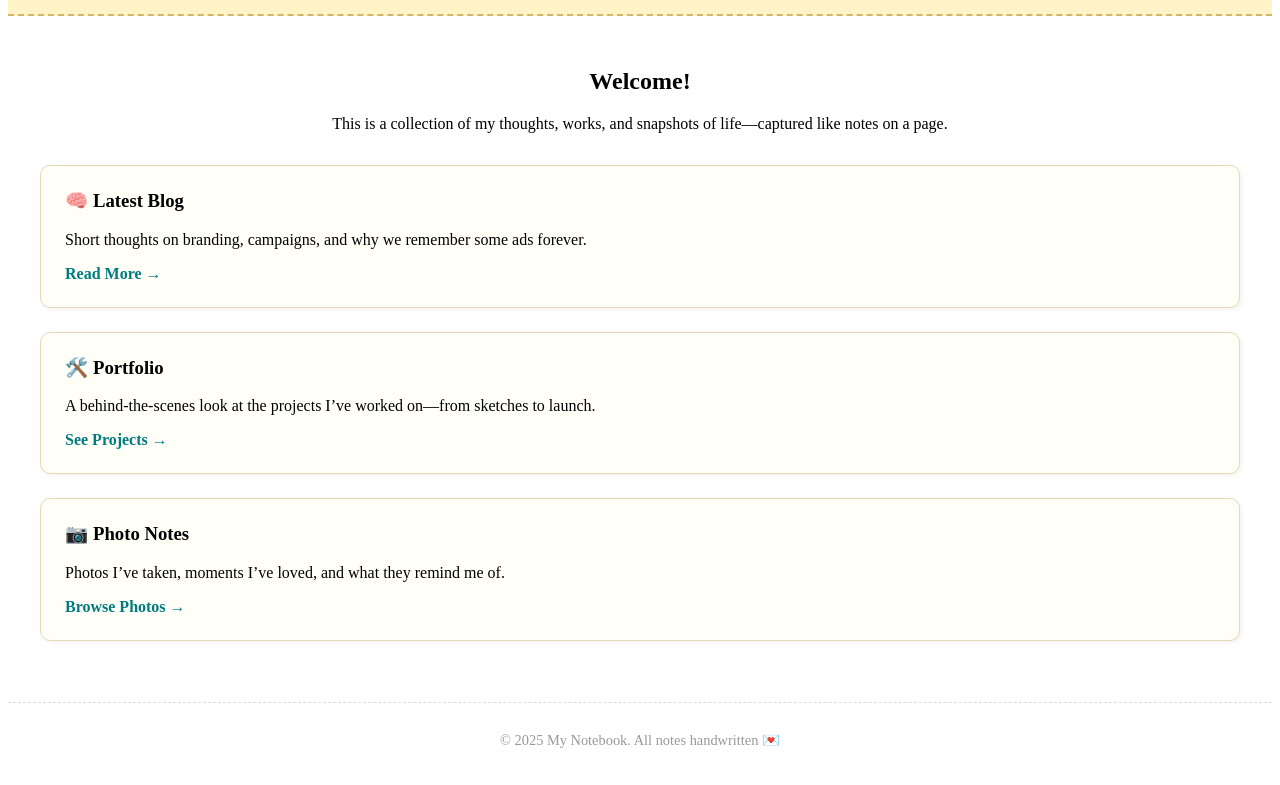
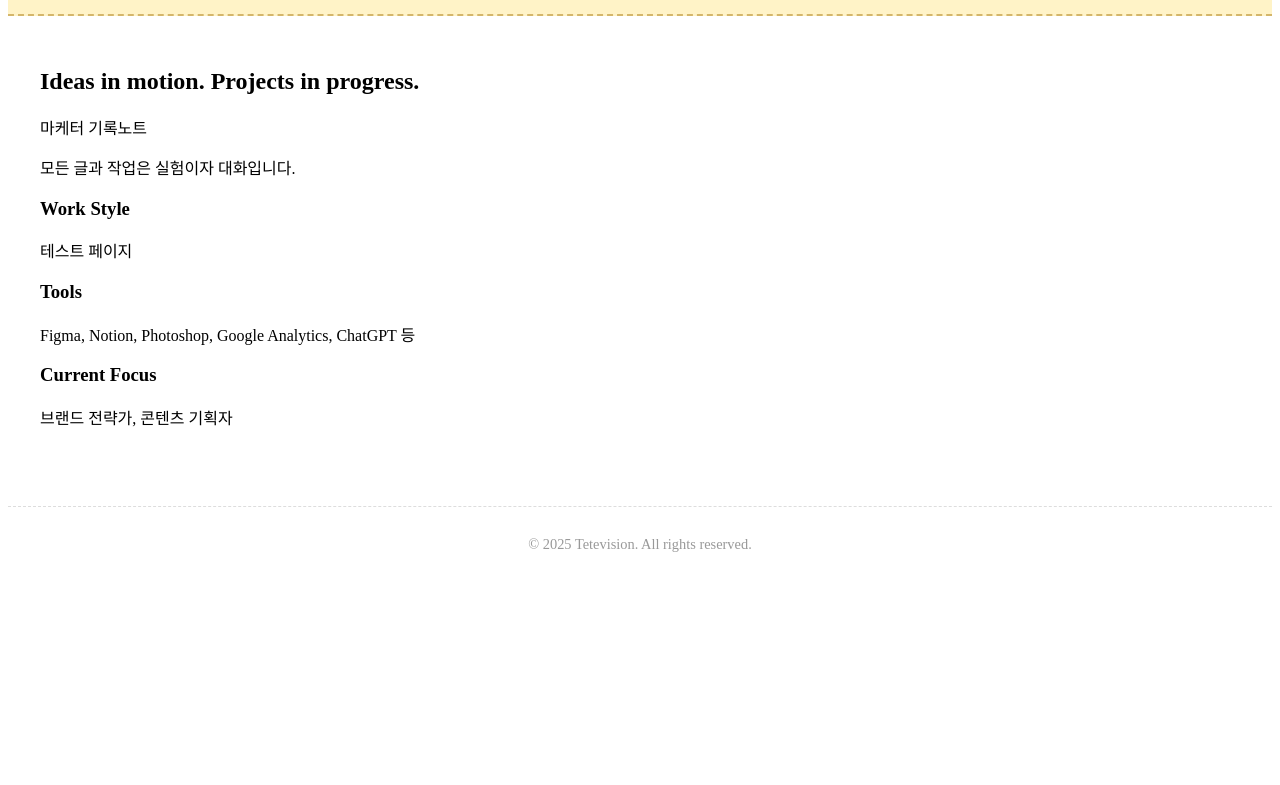
Before and after one commit to tetevision/notebook, a plain HTML site: page index.html in a window 1280 px wide. Shown: the part 95-880 px from the top of the page. After the commit the page ends 800 px from the top, so only its background shows below. Drawn offline with Linux system fonts and the light colour scheme; a web font is replaced by a local one.

Commit message:
Update index.html

```diff
--- a/index.html
+++ b/index.html
@@ -1,16 +1,15 @@
-<!-- index.html -->
-<!DOCTYPE html>
-<html lang="en">
+<html lang="ko">
 <head>
   <meta charset="UTF-8" />
   <meta name="viewport" content="width=device-width, initial-scale=1.0" />
-  <title>My Notebook</title>
+  <title>About | My Notebook</title>
   <link rel="stylesheet" href="style.css" />
   <link rel="stylesheet" href="//spoqa.github.io/spoqa-han-sans/css/SpoqaHanSansNeo.css">
 </head>
 <body>
+  <div class="container">
     <header>
-    <h1>📓 My Open Notebook</h1>
+      <h1>About Me</h1>
       <nav>
         <a href="index.html">Home</a>
         <a href="blog.html">Blog</a>
@@ -18,31 +17,40 @@
         <a href="photo.html">Photos</a>
       </nav>
     </header>
+
     <main>
-    <section class="welcome">
-      <h2>Welcome!</h2>
-      <p>This is a collection of my thoughts, works, and snapshots of life—captured like notes on a page.</p>
+      <section class="hero">
+        <h2>Ideas in motion. Projects in progress.</h2>
       </section>
-    <section class="preview">
-      <div class="card">
-        <h3>🧠 Latest Blog</h3>
-        <p>Short thoughts on branding, campaigns, and why we remember some ads forever.</p>
-        <a href="blog.html">Read More →</a>
+
+      <section class="about-text">
+        <p>
+          마케터 기록노트
+        </p>
+        <p>
+          모든 글과 작업은 실험이자 대화입니다.
+        </p>
+      </section>
+
+      <section class="about-grid">
+        <div class="grid-item">
+          <h3>Work Style</h3>
+          <p>테스트 페이지</p>
         </div>
-      <div class="card">
-        <h3>🛠️ Portfolio</h3>
-        <p>A behind-the-scenes look at the projects I’ve worked on—from sketches to launch.</p>
-        <a href="portfolio.html">See Projects →</a>
+        <div class="grid-item">
+          <h3>Tools</h3>
+          <p>Figma, Notion, Photoshop, Google Analytics, ChatGPT 등</p>
         </div>
-      <div class="card">
-        <h3>📷 Photo Notes</h3>
-        <p>Photos I’ve taken, moments I’ve loved, and what they remind me of.</p>
-        <a href="photo.html">Browse Photos →</a>
+        <div class="grid-item">
+          <h3>Current Focus</h3>
+          <p>브랜드 전략가, 콘텐츠 기획자</p>
         </div>
       </section>
     </main>
+
     <footer>
-    <p>© 2025 My Notebook. All notes handwritten 💌</p>
+      <p>© 2025 Tetevision. All rights reserved.</p>
     </footer>
+  </div>
 </body>
 </html>
```
Lines whose indentation alone changed are shown as unchanged.
